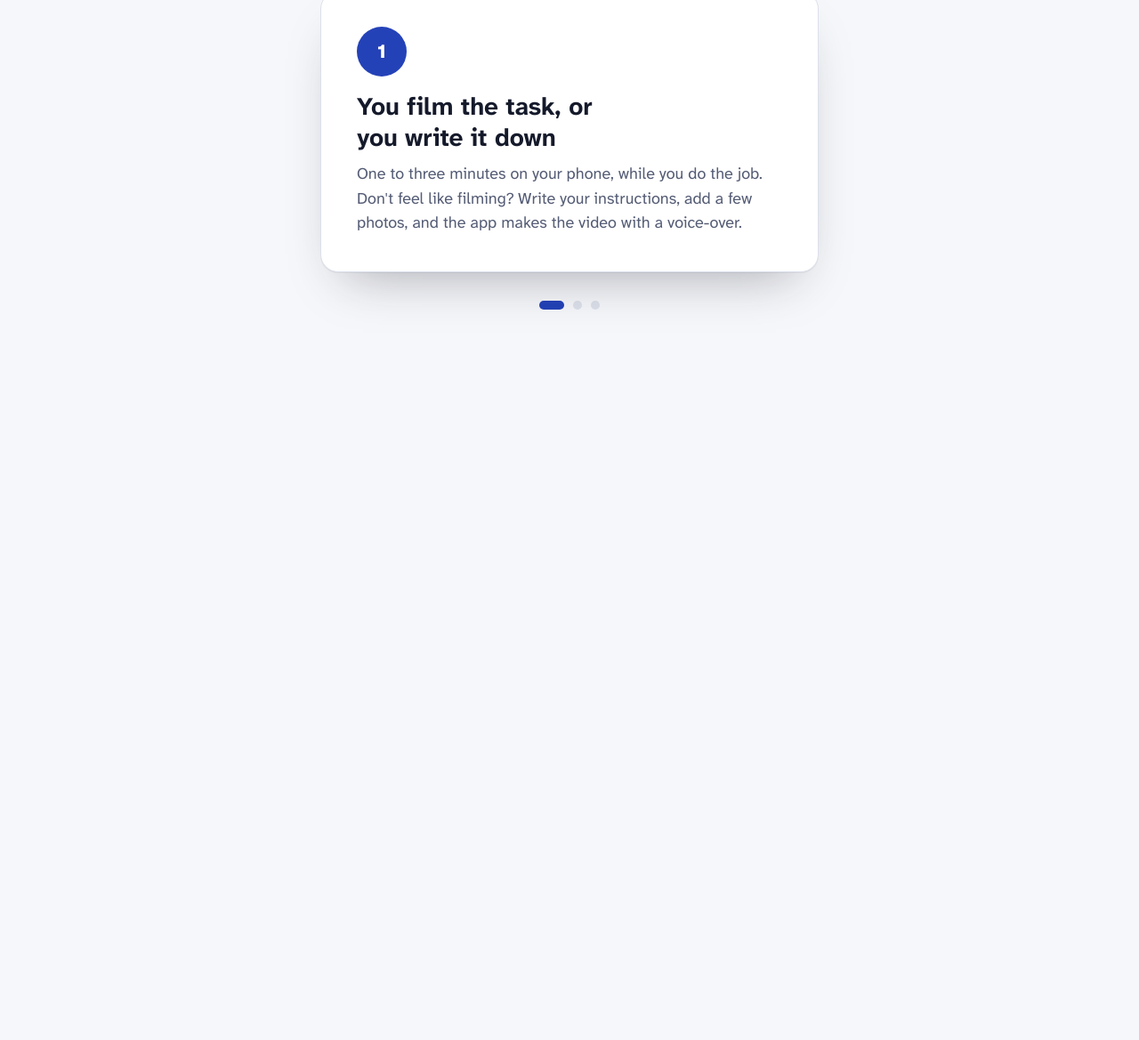
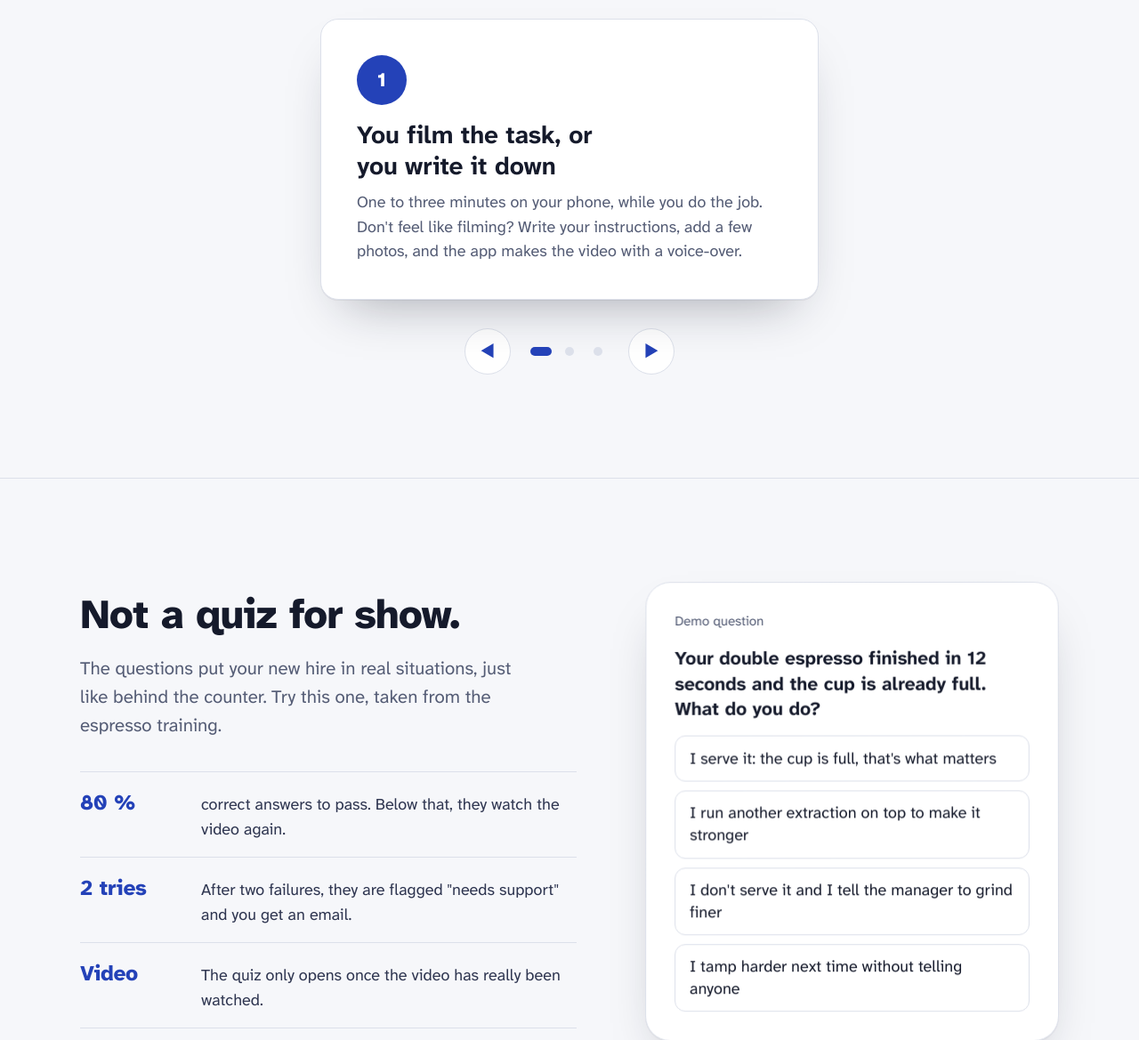
Before and after one commit to farhatmehdi2005-droid/farhatmehdi2005-droid.github.io, a plain HTML site: page index.html in a window 1280 px wide. Shown: the part 1828-2997 px from the top of the page at 89% size. Drawn offline with Linux system fonts and the light colour scheme.

Commit message:
Publication du site 2026-11-20 10:55

```diff
--- a/defilement3d.js
+++ b/defilement3d.js
@@ -1,87 +1,146 @@
-/* Défilement en 3D (CSS 3D, sans bibliothèque).
-   1. « Comment ça marche » : la section reste à l'écran pendant qu'on fait défiler, et ses 3 étapes sont
-      les faces d'un prisme qui pivote d'une étape à l'autre.
+/* Effets 3D de la page (CSS 3D, sans bibliothèque).
+   1. « Comment ça marche » : les 3 étapes sont les faces d'un prisme. On le fait tourner avec les flèches ◀ ▶,
+      un glissé à gauche ou à droite (pavé tactile, doigt, souris), les flèches du clavier ou les petits points.
    2. La carte du quiz se redresse en 3D en arrivant à l'écran.
    Mouvement réduit demandé par le système : rien ne bouge, la page garde sa mise en page normale. */
 (function () {
   if (window.matchMedia("(prefers-reduced-motion: reduce)").matches) return;
 
   var racine = document.documentElement;
-  var entete = document.querySelector(".top");
+  var MOTS = {
+    fr: ["Étape précédente", "Étape suivante", "Étape"], en: ["Previous step", "Next step", "Step"],
+    de: ["Vorheriger Schritt", "Nächster Schritt", "Schritt"], es: ["Paso anterior", "Paso siguiente", "Paso"],
+    it: ["Passo precedente", "Passo successivo", "Passo"], ar: ["الخطوة السابقة", "الخطوة التالية", "الخطوة"],
+    zh: ["上一步", "下一步", "步骤"]
+  };
+  function mots() { return MOTS[racine.lang] || MOTS.fr; }
 
   // ---------- 1. Le prisme des étapes ----------
   var zone = document.getElementById("comment");
   var histoire = zone && zone.querySelector(".story");
   var etapes = histoire ? Array.prototype.slice.call(histoire.children) : [];
-  var points = [];
+  var points = [], precedent, suivant, scene, actuelle = 0, tour = 0;
+
   if (etapes.length === 3) {
-    var scene = document.createElement("div");
+    scene = document.createElement("div");
     scene.className = "ff-prisme-scene";
+    scene.tabIndex = 0;
     histoire.parentNode.insertBefore(scene, histoire);
     scene.appendChild(histoire);
+
+    var commandes = document.createElement("div");
+    commandes.className = "ff-prisme-commandes";
+    precedent = document.createElement("button");
+    precedent.type = "button"; precedent.className = "ff-fleche"; precedent.textContent = "◀";
+    suivant = document.createElement("button");
+    suivant.type = "button"; suivant.className = "ff-fleche"; suivant.textContent = "▶";
     var repere = document.createElement("div");
     repere.className = "ff-prisme-points";
-    repere.setAttribute("aria-hidden", "true");
-    etapes.forEach(function () { var p = document.createElement("span"); repere.appendChild(p); points.push(p); });
-    scene.parentNode.insertBefore(repere, scene.nextSibling);
+    etapes.forEach(function (e, k) {
+      var p = document.createElement("button");
+      p.type = "button";
+      p.addEventListener("click", function () { aller(k); });
+      repere.appendChild(p); points.push(p);
+    });
+    commandes.appendChild(precedent); commandes.appendChild(repere); commandes.appendChild(suivant);
+    scene.parentNode.insertBefore(commandes, scene.nextSibling);
+    precedent.addEventListener("click", function () { tourner(-1); });
+    suivant.addEventListener("click", function () { tourner(1); });
     zone.classList.add("ff-prisme");
   }
 
+  function etiqueter() {
+    if (!precedent) return;
+    var m = mots();
+    precedent.setAttribute("aria-label", m[0]);
+    suivant.setAttribute("aria-label", m[1]);
+    points.forEach(function (p, k) { p.setAttribute("aria-label", m[2] + " " + (k + 1)); });
+  }
+
+  function afficher() {
+    // « tour » compte les rotations sans revenir en arrière : le prisme tourne toujours dans le sens demandé
+    histoire.style.transform = "translateZ(calc(-1 * var(--ff-r))) rotateY(" + (-tour * 120) + "deg)";
+    points.forEach(function (p, k) {
+      p.classList.toggle("on", k === actuelle);
+      p.setAttribute("aria-current", k === actuelle ? "step" : "false");
+    });
+    etapes.forEach(function (e, k) { e.setAttribute("aria-hidden", k === actuelle ? "false" : "true"); });
+  }
+  function tourner(sens) {
+    if (racine.dir === "rtl") sens = -sens;            // en arabe, la droite et la gauche s'inversent
+    tour += sens;
+    actuelle = ((tour % 3) + 3) % 3;
+    afficher();
+  }
+  function aller(k) {
+    var ecart = ((k - actuelle) % 3 + 3) % 3;          // chemin le plus court
+    tour += ecart === 2 ? -1 : ecart;
+    actuelle = k;
+    afficher();
+  }
+
+  if (scene) {
+    // Pavé tactile (glissé horizontal à deux doigts) : on cumule le geste, une étape par geste
+    var cumul = 0, bloque = 0;
+    scene.addEventListener("wheel", function (e) {
+      if (Math.abs(e.deltaX) <= Math.abs(e.deltaY)) return;   // geste vertical : la page défile normalement
+      e.preventDefault();
+      var maintenant = Date.now();
+      if (maintenant < bloque) return;
+      cumul += e.deltaX;
+      if (Math.abs(cumul) > 40) { tourner(cumul > 0 ? 1 : -1); cumul = 0; bloque = maintenant + 650; }
+    }, { passive: false });
+    // Doigt ou souris : glisser vers la gauche ou la droite
+    var depart = null;
+    scene.addEventListener("pointerdown", function (e) { depart = { x: e.clientX, y: e.clientY }; });
+    scene.addEventListener("pointerup", function (e) {
+      if (!depart) return;
+      var dx = e.clientX - depart.x, dy = e.clientY - depart.y;
+      depart = null;
+      if (Math.abs(dx) > 40 && Math.abs(dx) > Math.abs(dy)) tourner(dx < 0 ? 1 : -1);
+    });
+    scene.addEventListener("pointercancel", function () { depart = null; });
+    // Clavier
+    scene.addEventListener("keydown", function (e) {
+      if (e.key === "ArrowRight") { tourner(racine.dir === "rtl" ? -1 : 1); e.preventDefault(); }
+      if (e.key === "ArrowLeft") { tourner(racine.dir === "rtl" ? 1 : -1); e.preventDefault(); }
+    });
+  }
+
   function dimensionner() {
-    racine.style.setProperty("--ff-haut", (entete ? entete.offsetHeight : 0) + "px");
-    if (!points.length) return;
-    zone.classList.add("ff-prisme");
+    if (!scene) return;
     // le prisme prend la hauteur de la plus haute étape, pour qu'aucun texte ne déborde
+    histoire.style.transition = "none";
     histoire.style.height = "";
     var h = 0;
     etapes.forEach(function (e) { e.style.height = "auto"; h = Math.max(h, e.scrollHeight); e.style.height = ""; });
     histoire.style.height = Math.ceil(h) + "px";
-    var largeur = histoire.offsetWidth;
-    histoire.style.setProperty("--ff-r", (largeur / (2 * Math.tan(Math.PI / 3))).toFixed(1) + "px");
-    // écran trop bas (téléphone à l'horizontale…) : pas de prisme, les étapes reprennent leur place normale
-    var bloc = zone.querySelector(".section-split");
-    var place = window.innerHeight - (entete ? entete.offsetHeight : 0);
-    if (bloc.scrollHeight > place) {
-      zone.classList.remove("ff-prisme"); histoire.style.transform = ""; histoire.style.height = "";
+    histoire.style.setProperty("--ff-r", (histoire.offsetWidth / (2 * Math.tan(Math.PI / 3))).toFixed(1) + "px");
+    afficher();
+    void histoire.offsetWidth;
+    histoire.style.transition = "";
   }
-  }
-
-  function lisse(a, b, x) { var t = Math.min(1, Math.max(0, (x - a) / (b - a))); return t * t * (3 - 2 * t); }
 
   // ---------- 2. La carte du quiz ----------
   var carte = document.getElementById("qcard");
-
+  function lisse(a, b, x) { var t = Math.min(1, Math.max(0, (x - a) / (b - a))); return t * t * (3 - 2 * t); }
   var attente = false;
-  function dessiner() {
+  function dessinerCarte() {
     attente = false;
-    var hauteur = window.innerHeight;
-    if (points.length && zone.classList.contains("ff-prisme")) {
-      var r = zone.getBoundingClientRect();
-      var parcours = zone.offsetHeight - hauteur;
-      var p = parcours > 0 ? Math.min(1, Math.max(0, -r.top / parcours)) : 0;
-      // on s'arrête un instant sur chaque face : la rotation se fait au milieu de chaque tiers
-      var s = p * 2, i = Math.min(1, Math.floor(s)), f = s - i;
-      var position = i + lisse(0.3, 0.7, f);
-      histoire.style.transform = "translateZ(calc(-1 * var(--ff-r))) rotateY(" + (-position * 120).toFixed(2) + "deg)";
-      var active = Math.round(position);
-      points.forEach(function (pt, k) { pt.classList.toggle("on", k === active); });
-      etapes.forEach(function (e, k) { e.classList.toggle("ff-face-active", k === active); });
-    }
-    if (carte) {
-      var c = carte.getBoundingClientRect();
+    if (!carte) return;
+    var hauteur = window.innerHeight, c = carte.getBoundingClientRect();
     var q = Math.min(1, Math.max(0, (hauteur - c.top) / (hauteur * 0.7)));   // 0 en bas de l'écran, 1 bien visible
     var k2 = 1 - lisse(0, 1, q);
     carte.style.transform = "perspective(900px) rotateX(" + (k2 * 28).toFixed(2) + "deg) rotateY(" + (k2 * -14).toFixed(2) +
       "deg) translateY(" + (k2 * 40).toFixed(1) + "px)";
   }
-  }
-  function demander() { if (!attente) { attente = true; requestAnimationFrame(dessiner); } }
+  function demander() { if (!attente) { attente = true; requestAnimationFrame(dessinerCarte); } }
 
+  etiqueter();
   dimensionner();
-  dessiner();
+  dessinerCarte();
   window.addEventListener("scroll", demander, { passive: true });
   window.addEventListener("resize", function () { dimensionner(); demander(); });
-  // les traductions changent la longueur des textes : on recalcule quand la langue change
-  new MutationObserver(function () { dimensionner(); demander(); }).observe(racine, { attributes: true, attributeFilter: ["lang"] });
-  if (document.fonts && document.fonts.ready) document.fonts.ready.then(function () { dimensionner(); demander(); });
+  new MutationObserver(function () { etiqueter(); dimensionner(); }).observe(racine, { attributes: true, attributeFilter: ["lang"] });
+  if (document.fonts && document.fonts.ready) document.fonts.ready.then(dimensionner);
 })();
--- a/design.css
+++ b/design.css
@@ -413,24 +413,22 @@ footer a:hover { color: var(--ink); text-decoration: underline; }
 /* Paiement */
 .pay-note { margin-block-start: 16px; }
 
-/* ---------- Défilement 3D : « Comment ça marche » en prisme (defilement3d.js) ----------
+/* ---------- Prisme 3D : « Comment ça marche » (defilement3d.js) ----------
+   Les 3 étapes sont les faces d'un prisme qu'on tourne avec les flèches, un glissé ou le clavier.
    Sans script ou avec mouvement réduit, rien de ce bloc ne s'applique : la section garde sa mise en page normale. */
-#comment.ff-prisme { height: 300vh; padding-block: 0; }
-#comment.ff-prisme .section-split {
-  position: sticky; top: var(--ff-haut, 69px); height: calc(100vh - var(--ff-haut, 69px));
-  display: flex; flex-direction: column; justify-content: center; gap: clamp(20px, 4vh, 40px);
-}
 #comment.ff-prisme h2 { text-align: center; margin-inline: auto; }
-.ff-prisme-scene { perspective: 1400px; width: min(100%, 560px); margin-inline: auto; align-self: center; }
+#comment.ff-prisme .section-split { display: flex; flex-direction: column; align-items: center; gap: clamp(24px, 4vh, 40px); }
+.ff-prisme-scene { perspective: 1400px; width: min(100%, 560px); margin-inline: auto; touch-action: pan-y; cursor: grab; border-radius: var(--r-object); }
+.ff-prisme-scene:focus-visible { outline-offset: 8px; }
 #comment.ff-prisme .story {
   display: block; position: relative; width: 100%; margin: 0; transform-style: preserve-3d;
-  transition: none;
+  transition: transform .75s cubic-bezier(.3, .9, .3, 1);
 }
 #comment.ff-prisme .beat {
   position: absolute; top: 0; left: 0; width: 100%; height: 100%;
   display: grid; grid-template-columns: 1fr; align-content: center; gap: 16px;
   padding: clamp(24px, 4vw, 40px); border: 1px solid var(--line); border-radius: var(--r-object);
-  background: var(--surface); box-shadow: var(--shadow);
+  background: var(--surface); box-shadow: var(--shadow); user-select: none; -webkit-user-select: none;
   backface-visibility: hidden; -webkit-backface-visibility: hidden;
 }
 #comment.ff-prisme .beat:nth-child(1) { transform: rotateY(0deg) translateZ(var(--ff-r, 160px)); }
@@ -439,11 +437,21 @@ footer a:hover { color: var(--ink); text-decoration: underline; }
 #comment.ff-prisme .beat .num { width: 56px; height: 56px; font-size: 1.375rem; background: var(--cobalt); color: var(--cobalt-ink); border: 0; }
 #comment.ff-prisme .beat h3 { font-size: clamp(1.4rem, 2.6vw, 1.75rem); }
 #comment.ff-prisme .beat p { max-width: none; }
-.ff-prisme-points { display: flex; justify-content: center; gap: 10px; align-self: center; }
-.ff-prisme-points span { width: 10px; height: 10px; border-radius: 50%; background: var(--line); transition: width .25s, background-color .25s; }
-.ff-prisme-points span.on { width: 28px; border-radius: 5px; background: var(--cobalt); }
+.ff-prisme-commandes { display: flex; align-items: center; justify-content: center; gap: 20px; }
+.ff-fleche {
+  display: grid; place-items: center; width: 52px; height: 52px; border-radius: 50%;
+  border: 1.5px solid var(--line); background: var(--surface); color: var(--cobalt); font-size: 1.125rem; cursor: pointer;
+  transition: border-color .15s, transform .15s;
+}
+.ff-fleche:hover { border-color: var(--cobalt); }
+.ff-fleche:active { transform: scale(.94); }
+html[dir="rtl"] .ff-fleche { transform: scaleX(-1); }
+.ff-prisme-points { display: flex; gap: 4px; }
+.ff-prisme-points button { width: 28px; height: 44px; padding: 0; border: 0; background: none; cursor: pointer; position: relative; }
+.ff-prisme-points button::before { content: ""; position: absolute; top: 50%; left: 50%; width: 10px; height: 10px; translate: -50% -50%;
+  border-radius: 5px; background: var(--line); transition: width .25s, background-color .25s; }
+.ff-prisme-points button.on::before { width: 24px; background: var(--cobalt); }
 @media (max-width: 900px) {
-  #comment.ff-prisme .beat { border-block-start: 1px solid var(--line); }
   .ff-prisme-scene { width: min(100%, 420px); }
 }
 
```
Also changed, not shown: index.html (+2 -2 lines). Lines whose indentation alone changed are shown as unchanged.
